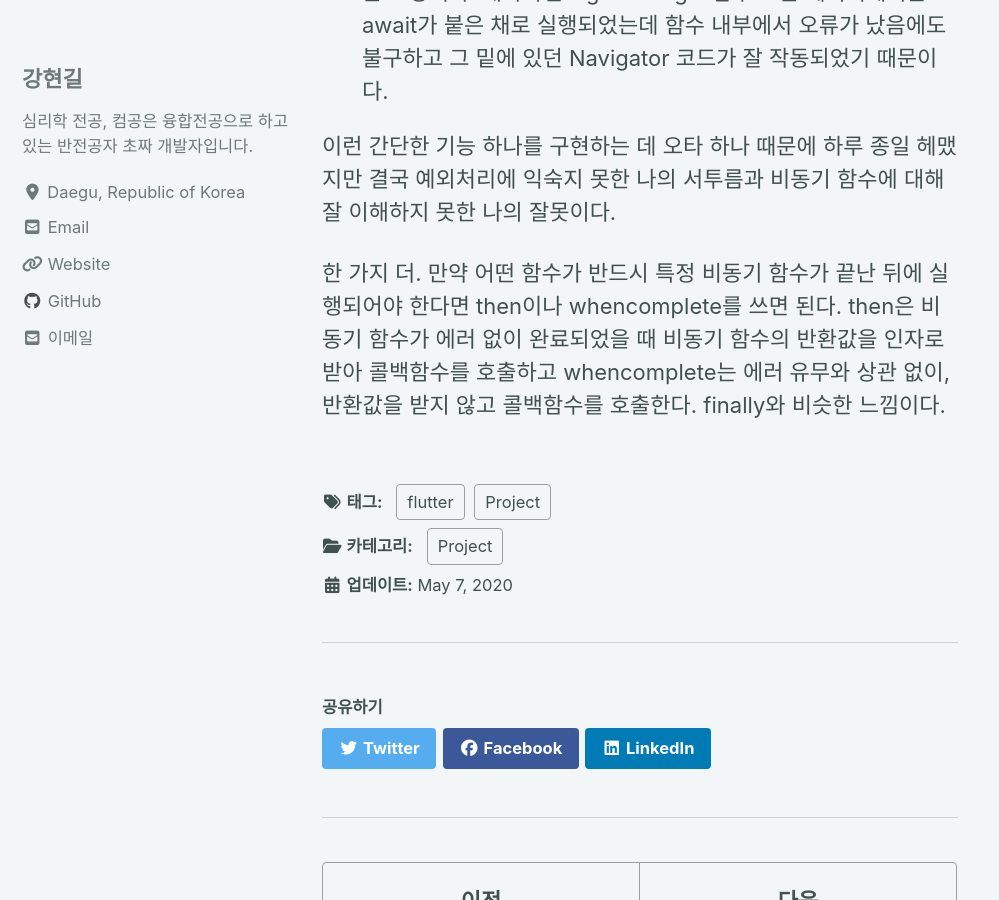
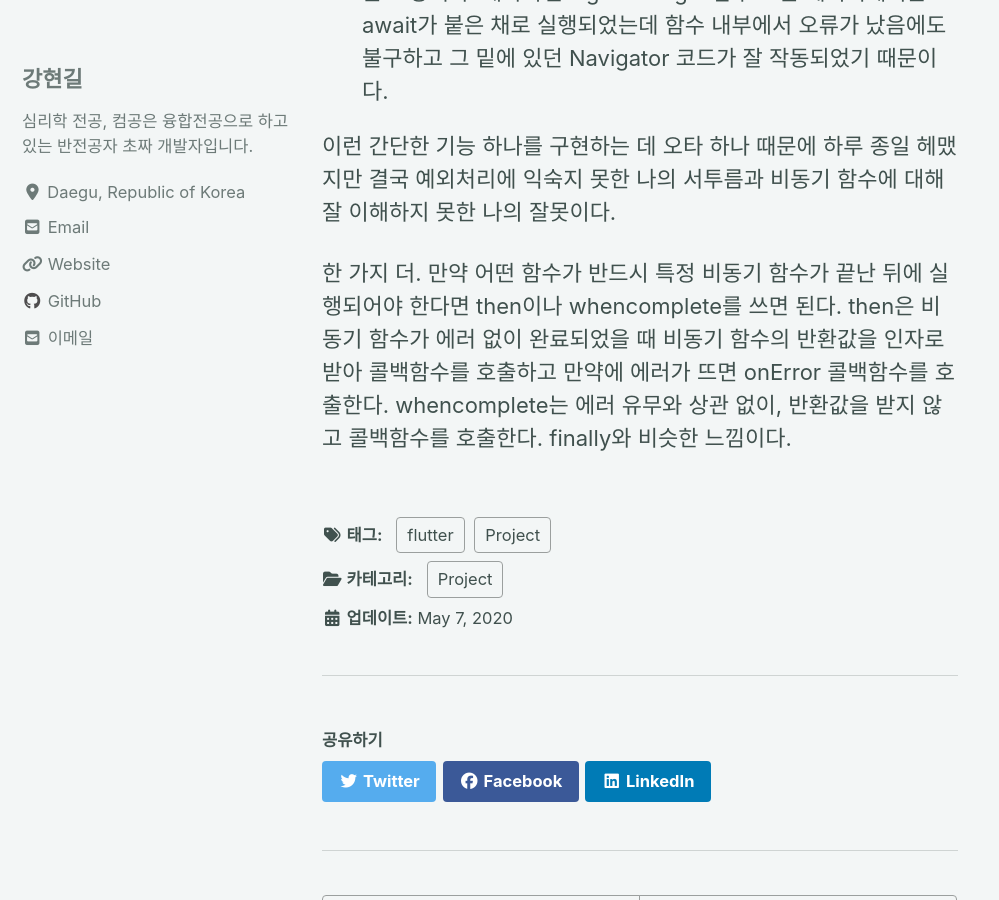
Before and after one commit to nammunsik/tksuns12.github.io, a Jekyll site: the page built from _posts/2020-05-07-sossul-fourth.md, in a window 1280 px wide and 900 px high, scrolled down 1559 px. Shown: the whole window, without its empty margins (0-999 px from the left). Built offline with Jekyll 4.4.1, drawn with Linux system fonts in a browser that asks for light colours; cached includes are drawn as plain includes; nearby versions of some CDN libraries; comment, search, counter and statistics services are not loaded.

Commit message:
포스트 수정

```diff
--- a/_posts/2020-05-07-sossul-fourth.md
+++ b/_posts/2020-05-07-sossul-fourth.md
@@ -37,4 +37,4 @@ tags:
 
 이런 간단한 기능 하나를 구현하는 데 오타 하나 때문에 하루 종일 헤맸지만 결국 예외처리에 익숙지 못한 나의 서투름과 비동기 함수에 대해 잘 이해하지 못한 나의 잘못이다.
 
-한 가지 더. 만약 어떤 함수가 반드시 특정 비동기 함수가 끝난 뒤에 실행되어야 한다면 then이나 whencomplete를 쓰면 된다. then은 비동기 함수가 에러 없이 완료되었을 때 비동기 함수의 반환값을 인자로 받아 콜백함수를 호출하고 whencomplete는 에러 유무와 상관 없이, 반환값을 받지 않고 콜백함수를 호출한다. finally와 비슷한 느낌이다.
+한 가지 더. 만약 어떤 함수가 반드시 특정 비동기 함수가 끝난 뒤에 실행되어야 한다면 then이나 whencomplete를 쓰면 된다. then은 비동기 함수가 에러 없이 완료되었을 때 비동기 함수의 반환값을 인자로 받아 콜백함수를 호출하고 만약에 에러가 뜨면 onError 콜백함수를 호출한다. whencomplete는 에러 유무와 상관 없이, 반환값을 받지 않고 콜백함수를 호출한다. finally와 비슷한 느낌이다.
```
Also changed, not shown: other parts of _posts/2020-05-07-sossul-fourth.md (+1 -1 lines).
